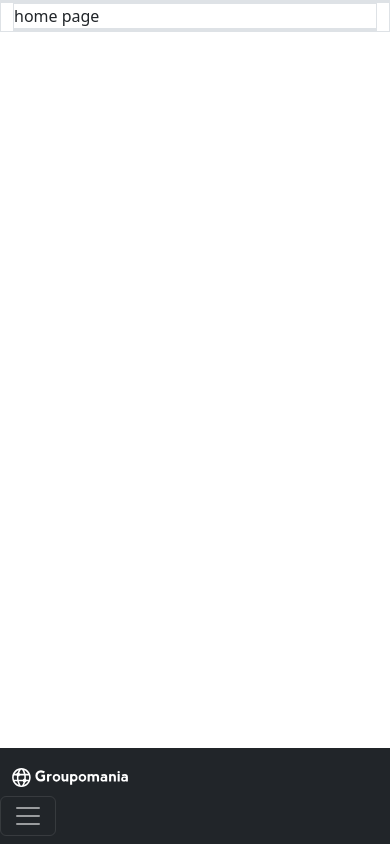
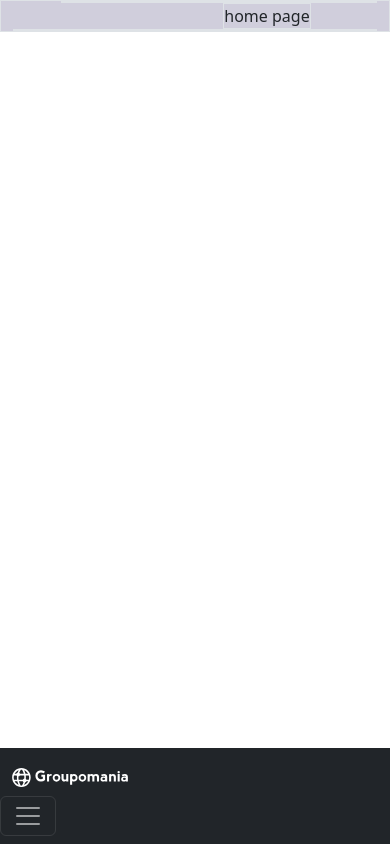
Before and after one commit to LilyB-G/OC_Projet-7, a Vue app in the folder frontend/: page / in a window 390 px wide. Built offline with nearby package versions, Linux system fonts and the light colour scheme.

Commit message:
Fixing responsive

```diff
--- a/frontend/src/App.vue
+++ b/frontend/src/App.vue
@@ -2,13 +2,13 @@
   <div class="body">
     <div class="container-fluid border ">
 
-      <div class="row">
+      <div class="ms-5">
 
         <div class="col border">
           <sideMenu />
         </div>
-        <div class="mainFrame">
-          <div class="col-lg border ">
+        <div class="d-flex justify-content-center ms-5 mainFrame">
+          <div class="col-lg border ms-5">
 
             <router-view />
           </div>
@@ -35,10 +35,12 @@ import NavBar from '@/views/NavBar.vue';
 </script>
 
 <style>
-body {
-  background-color: #d0cedc;
+.body{
+  background-color: #D0CEDC;
 }
-.mainFrame {
-  max-width : 70%
-}
+
+/* .mainFrame{
+  max-width: 100%;
+} */
+
 </style>
```
